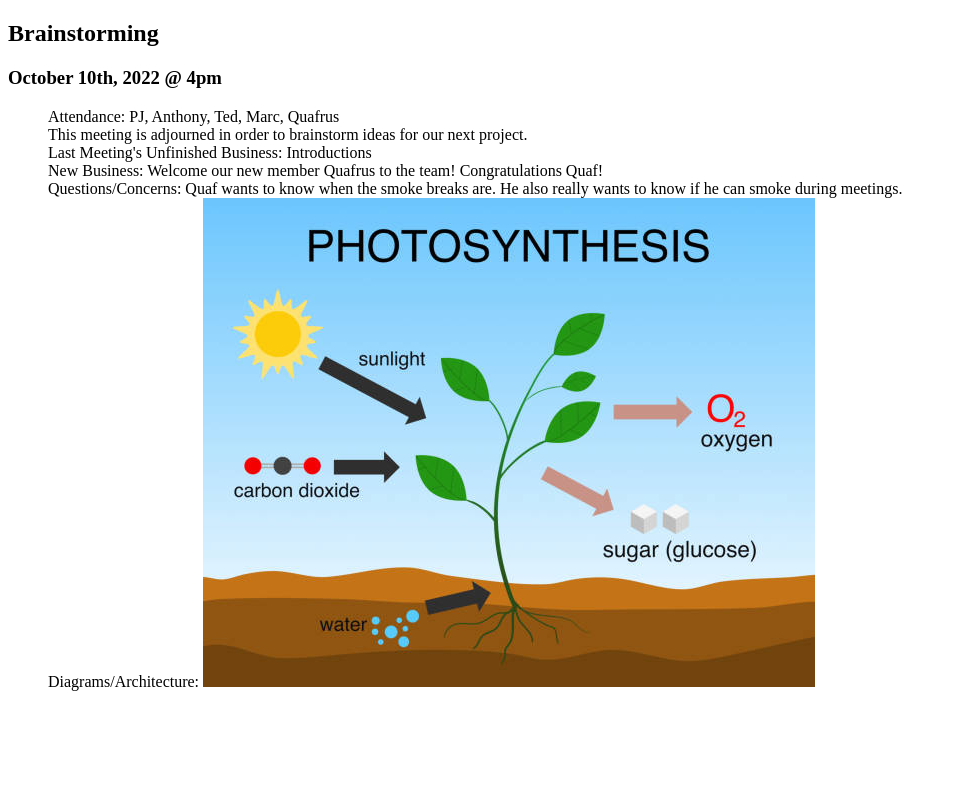
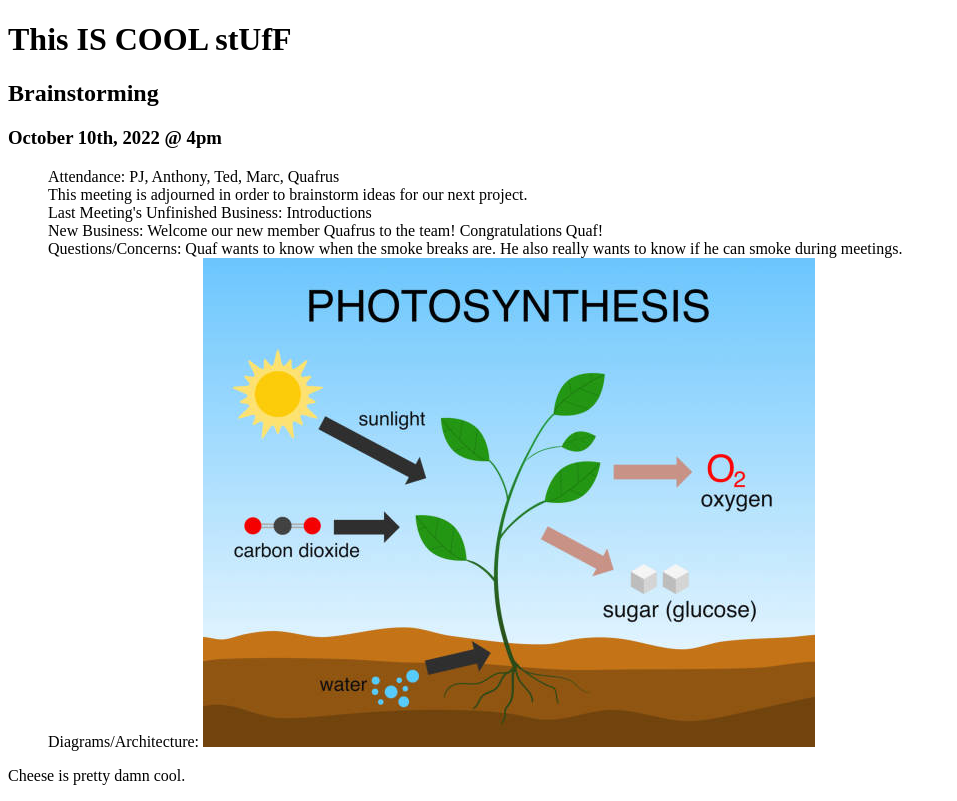
Before and after one commit to jsmikhai/lab2, a plain HTML site: page index.html in a window 1280 px wide. Shown: the whole page, without its empty margins (0-957 px from the left). Drawn offline with Linux system fonts and the light colour scheme.

Commit message:
header and footer

```diff
--- a/index.html
+++ b/index.html
@@ -7,6 +7,7 @@
   </head>
   <body>
     <header>
+      <h1>This IS COOL stUfF</h1>
       <h2>Brainstorming</h2>
       <h3>October 10th, 2022 @ 4pm</h3>
     </header>
@@ -28,5 +29,8 @@
           <li>Diagrams/Architecture: <img src="./istockphoto-1292516712-612x612.jpg" alt="Photosynthesis"></li>
       </ul>
     </main>
+    <footer>
+      <p>Cheese is pretty damn cool.</p>
+    </footer>
   </body>
 </html>
```
